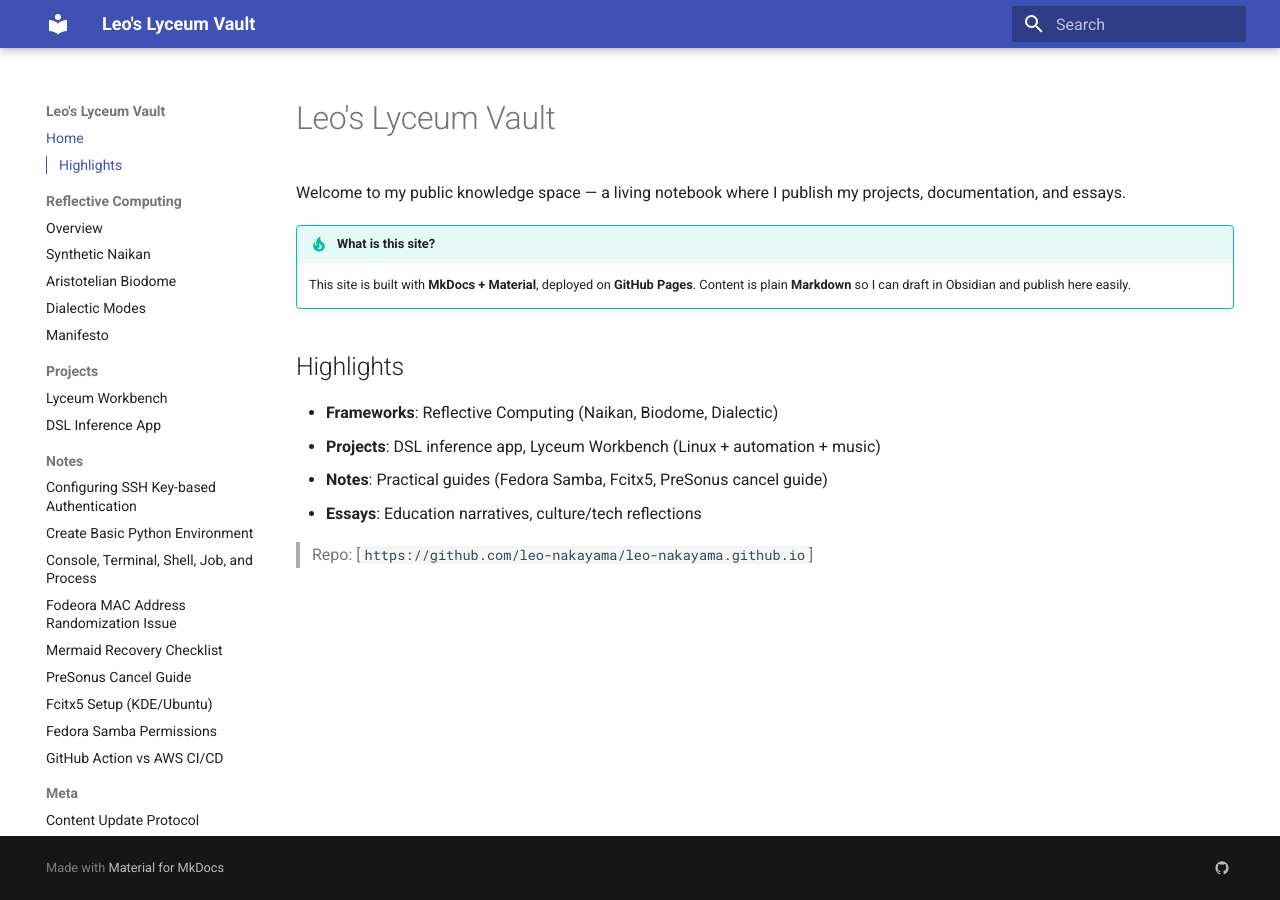
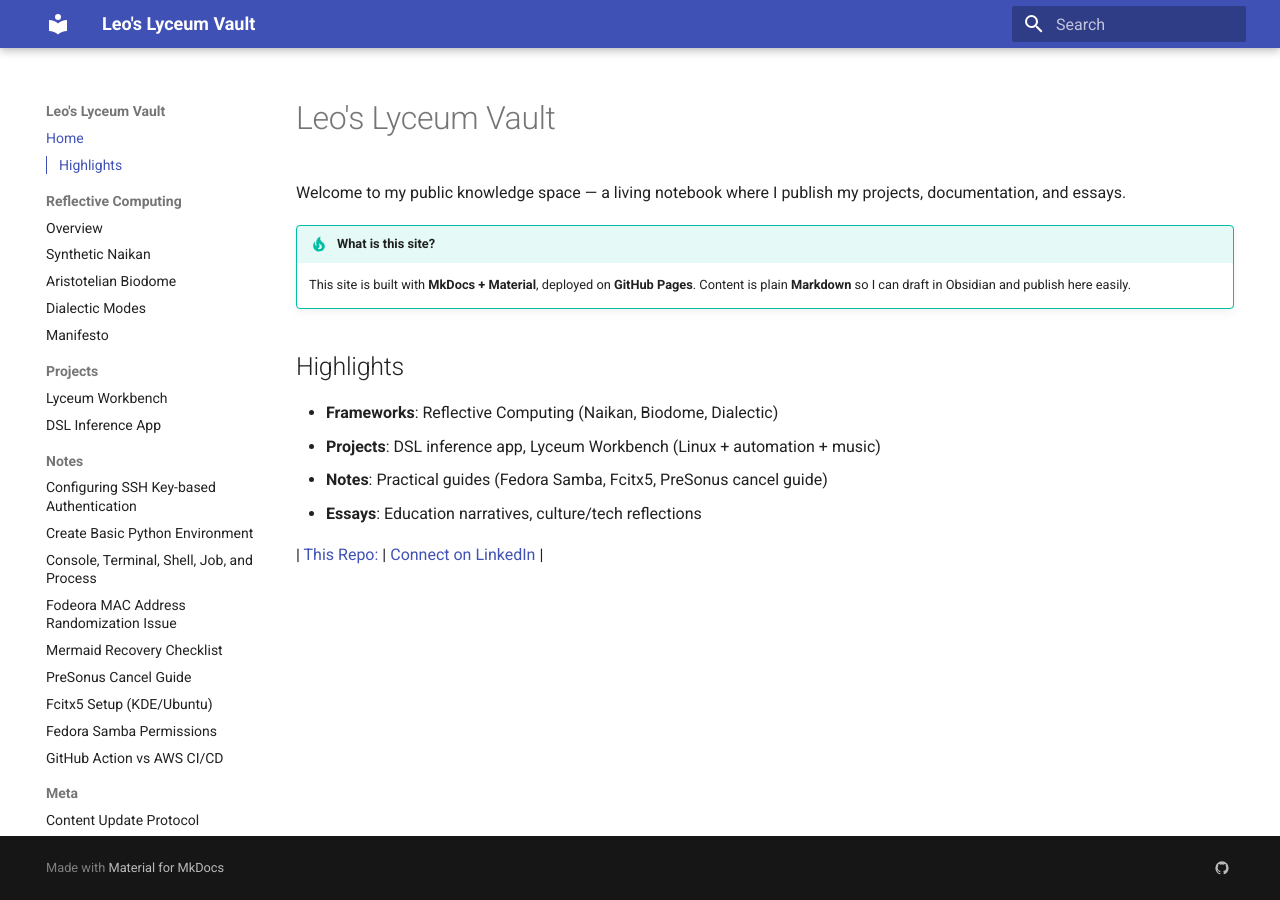
Before and after one commit to leo-nakayama/lyceum-vault, an MkDocs documentation site: the page built from docs/index.md, in a window 1280 px wide. Built offline with MkDocs 1.6.1 and Material for MkDocs 9.7.7, drawn with Linux system fonts in a browser that asks for light colours.

Commit message:
fixed the toppage link

```diff
--- a/docs/index.md
+++ b/docs/index.md
@@ -13,4 +13,6 @@ Welcome to my public knowledge space — a living notebook where I publish my pr
 - **Notes**: Practical guides (Fedora Samba, Fcitx5, PreSonus cancel guide)
 - **Essays**: Education narratives, culture/tech reflections
 
-> Repo: [`https://github.com/leo-nakayama/leo-nakayama.github.io`]
+|  [This Repo:](https://github.com/leo-nakayama/leo-nakayama.github.io)
+|  [Connect on LinkedIn](https://www.linkedin.com/in/leonakayama/)
+|
```
